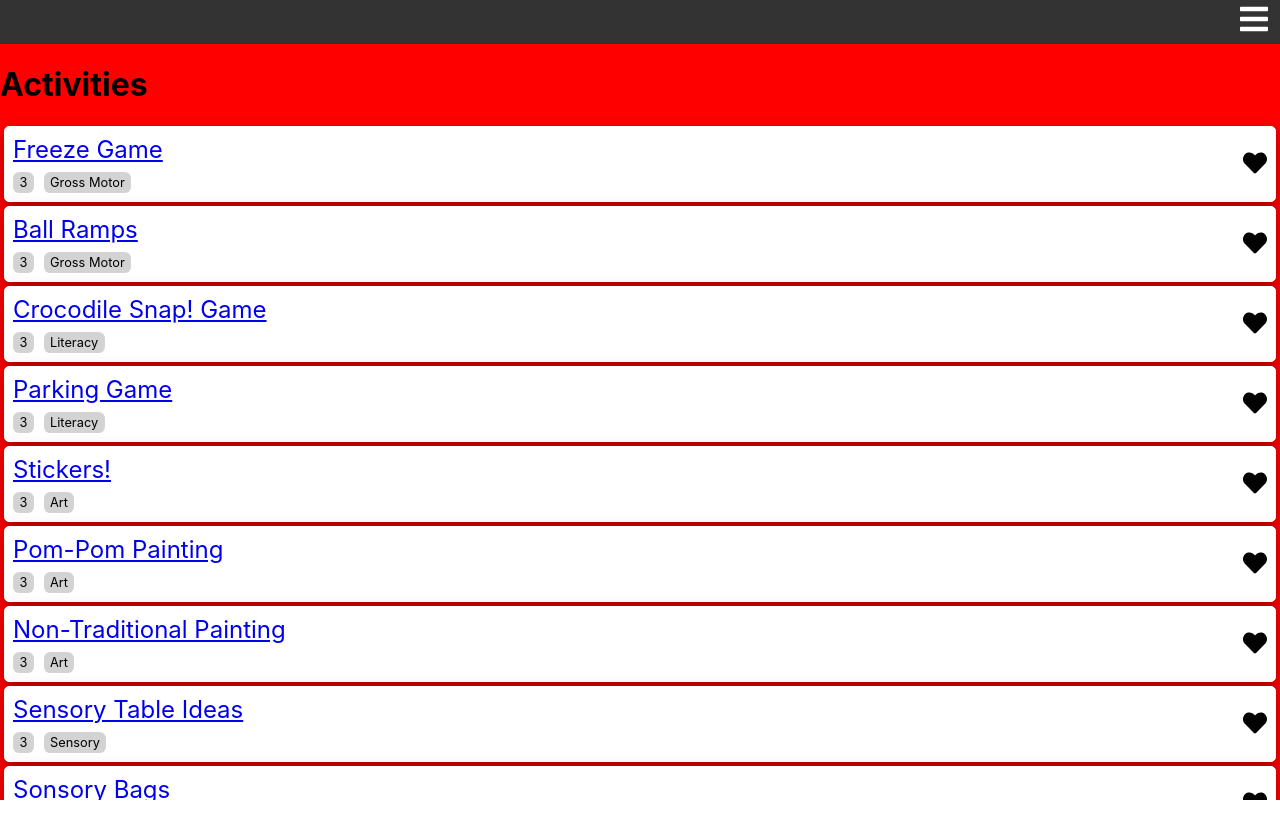
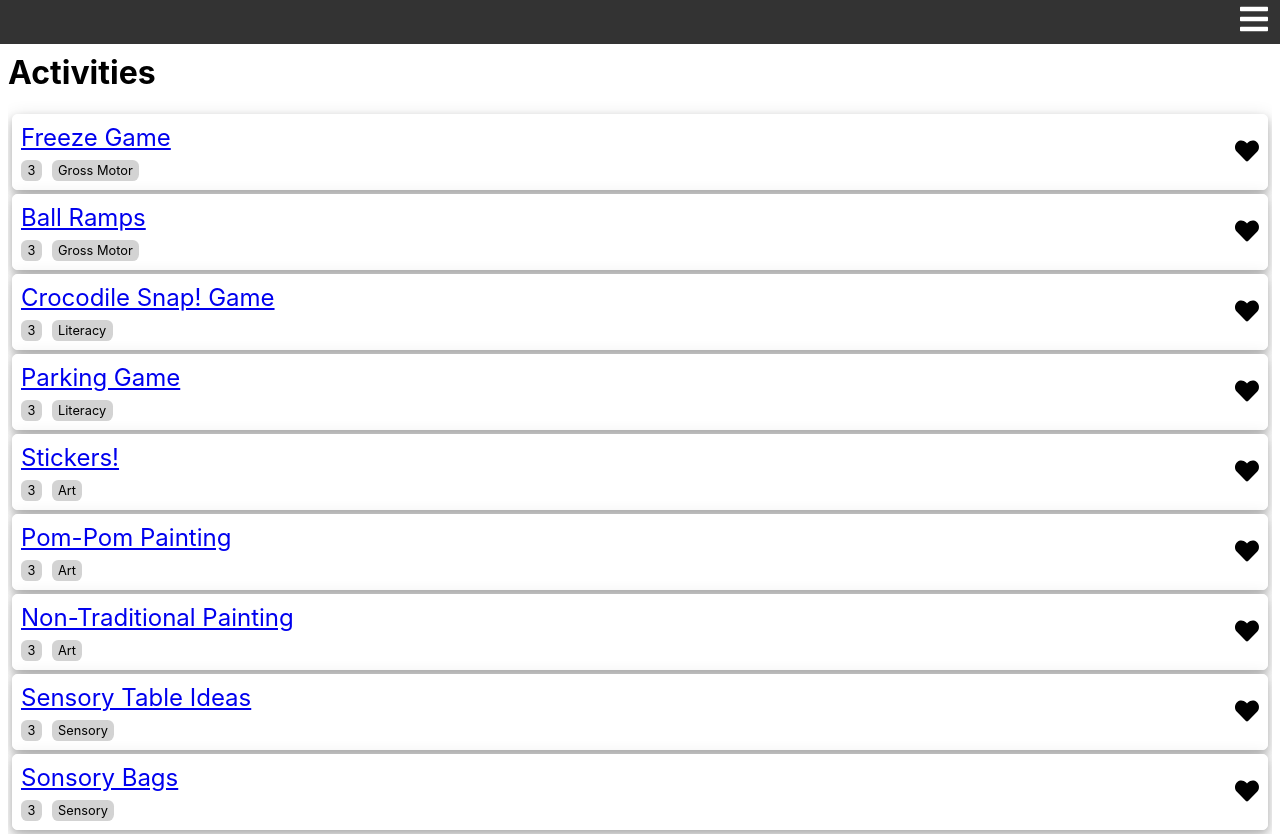
Before and after one commit to codylee02/babytivities-react, a React (Create React App) app: page /activities in a window 1280 px wide. Before the commit the page ends 800 px from the top, so only its background shows below. Built offline with nearby package versions, Linux system fonts and the light colour scheme.

Commit message:
made pretty

```diff
--- a/src/routes/Activities/Activities.css
+++ b/src/routes/Activities/Activities.css
@@ -1,11 +1,11 @@
 .Activities {
-  position: fixed;
-  top: 2.75rem;
-  left: 0;
-  right: 0;
-  bottom: 0;
-  background: red;
-  overflow: auto;
+    position: absolute;
+    top: 2rem;
+    left: 0;
+    right: 0;
+    overflow: auto;
+    margin-left: .5rem;
+    margin-right: .5rem;
 }
 
 .Activities__ul {
```
